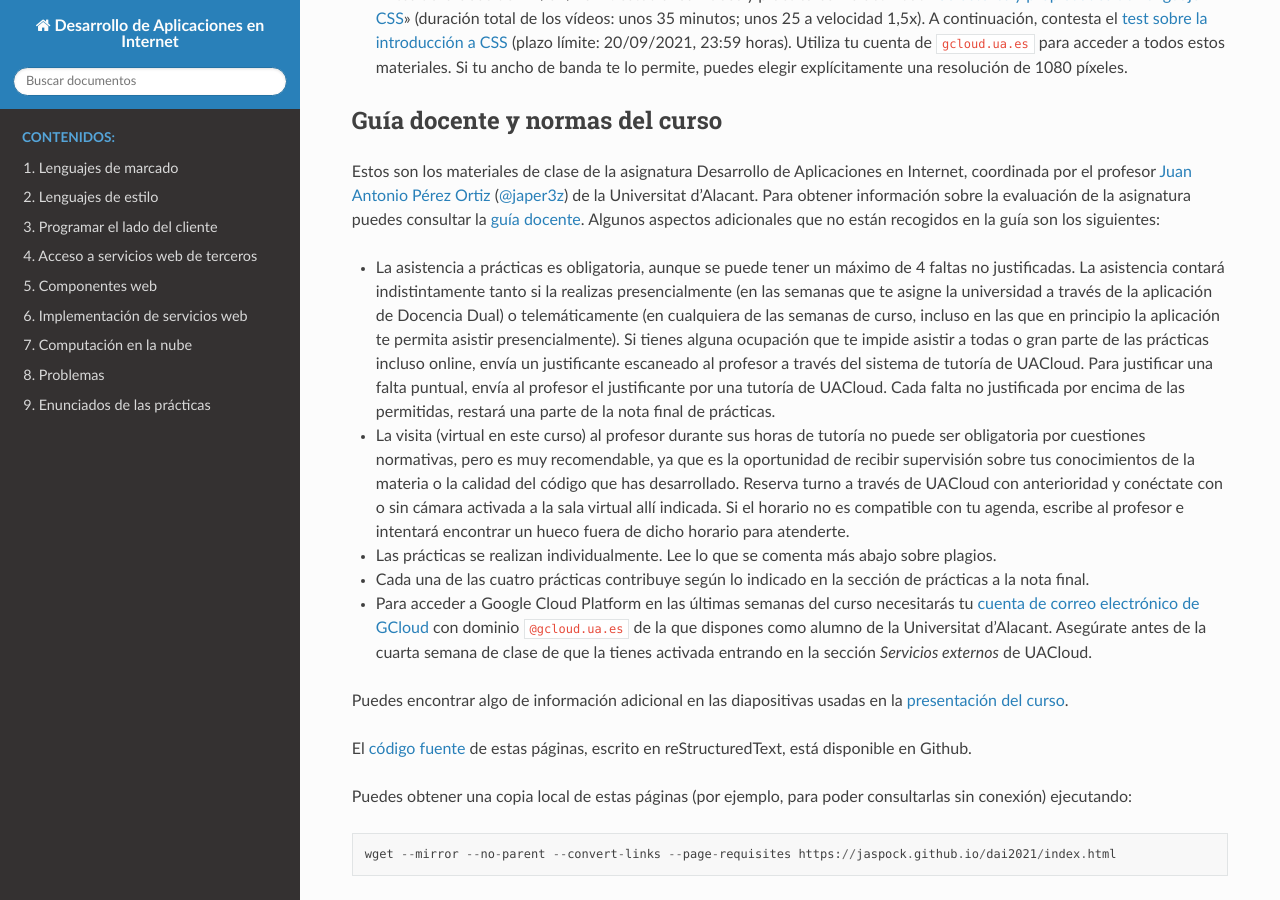
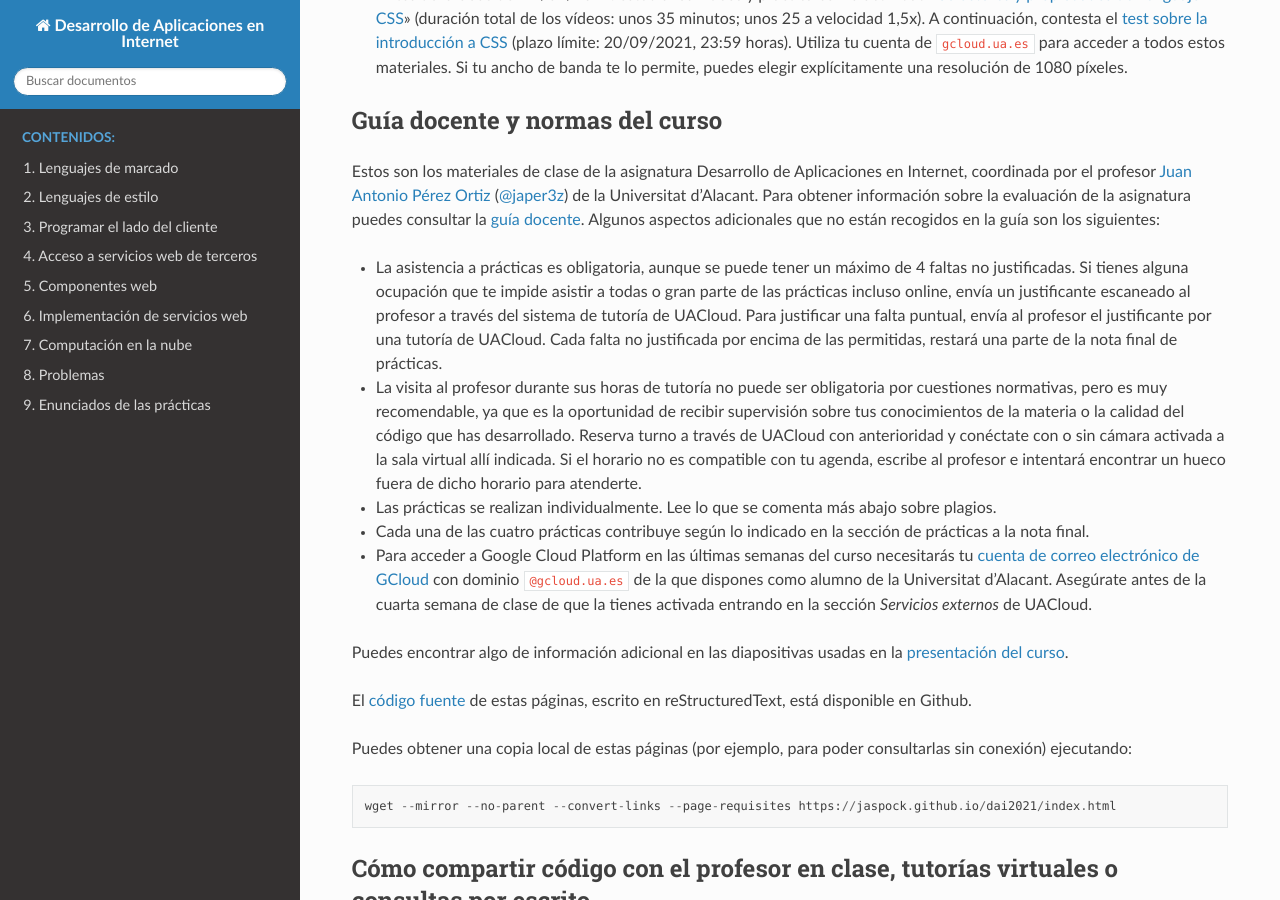
Before and after one commit to jaspock/dai2122, a Sphinx documentation site: the page built from docs/source/index.rst, in a window 1280 px wide and 900 px high, scrolled down 451 px. Built offline with Sphinx 7.4.7 and the Read the Docs theme 2.0.0, drawn with Linux system fonts in a browser that asks for light colours.

Commit message:
Curso presencial.

```diff
--- a/docs/source/index.rst
+++ b/docs/source/index.rst
@@ -92,8 +92,8 @@ Estos son los materiales de clase de la asignatura Desarrollo de Aplicaciones en
 .. _`@japer3z`: https://twitter.com/japer3z
 .. _`guía docente`: http://cv1.cpd.ua.es/ConsPlanesEstudio/cvFichaAsiEEES.asp?wCodEst=C203&wcodasi=34063&wLengua=C&scaca=2021-22
 
-- La asistencia a prácticas es obligatoria, aunque se puede tener un máximo de 4 faltas no justificadas. La asistencia contará indistintamente tanto si la realizas presencialmente (en las semanas que te asigne la universidad a través de la aplicación de Docencia Dual) o telemáticamente (en cualquiera de las semanas de curso, incluso en las que en principio la aplicación te permita asistir presencialmente). Si tienes alguna ocupación que te impide asistir a todas o gran parte de las prácticas incluso online, envía un justificante escaneado al profesor a través del sistema de tutoría de UACloud. Para justificar una falta puntual, envía al profesor el justificante por una tutoría de UACloud. Cada falta no justificada por encima de las permitidas, restará una parte de la nota final de prácticas.
-- La visita (virtual en este curso) al profesor durante sus horas de tutoría no puede ser obligatoria por cuestiones normativas, pero es muy recomendable, ya que es la oportunidad de recibir supervisión sobre tus conocimientos de la materia o la calidad del código que has desarrollado. Reserva turno a través de UACloud con anterioridad y conéctate con o sin cámara activada a la sala virtual allí indicada. Si el horario no es compatible con tu agenda, escribe al profesor e intentará encontrar un hueco fuera de dicho horario para atenderte.
+- La asistencia a prácticas es obligatoria, aunque se puede tener un máximo de 4 faltas no justificadas. Si tienes alguna ocupación que te impide asistir a todas o gran parte de las prácticas incluso online, envía un justificante escaneado al profesor a través del sistema de tutoría de UACloud. Para justificar una falta puntual, envía al profesor el justificante por una tutoría de UACloud. Cada falta no justificada por encima de las permitidas, restará una parte de la nota final de prácticas.
+- La visita al profesor durante sus horas de tutoría no puede ser obligatoria por cuestiones normativas, pero es muy recomendable, ya que es la oportunidad de recibir supervisión sobre tus conocimientos de la materia o la calidad del código que has desarrollado. Reserva turno a través de UACloud con anterioridad y conéctate con o sin cámara activada a la sala virtual allí indicada. Si el horario no es compatible con tu agenda, escribe al profesor e intentará encontrar un hueco fuera de dicho horario para atenderte.
 - Las prácticas se realizan individualmente. Lee lo que se comenta más abajo sobre plagios.
 - Cada una de las cuatro prácticas contribuye según lo indicado en la sección de prácticas a la nota final.
 - Para acceder a Google Cloud Platform en las últimas semanas del curso necesitarás tu `cuenta de correo electrónico de GCloud`_ con dominio ``@gcloud.ua.es`` de la que dispones como alumno de la Universitat d'Alacant. Asegúrate antes de la cuarta semana de clase de que la tienes activada entrando en la sección *Servicios externos* de UACloud.
```
